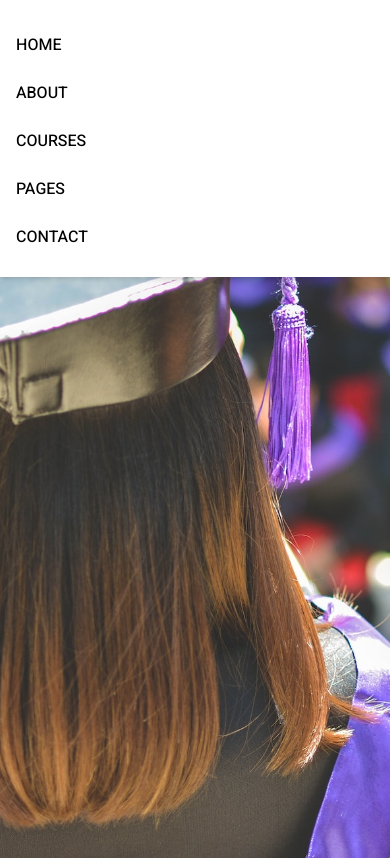
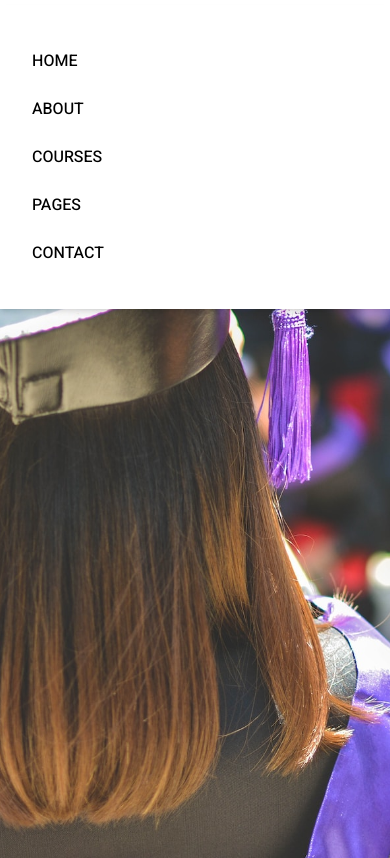
Before and after one commit to rashadulalam/elearning, a website built with Vite: page index.html in a window 390 px wide. Shown: the part 59-917 px from the top of the page. Built offline with nearby package versions, Linux system fonts and the light colour scheme.

Commit message:
Small Fixes

```diff
--- a/index.html
+++ b/index.html
@@ -26,7 +26,7 @@
         </svg>
       </button>
 
-      <nav class="absolute sm:static sm:flex sm:items-center top-16 left-0 right-0 p-4 sm:p-0 bg-white shadow-md sm:shadow-none" id="menu">
+      <nav class="absolute sm:static sm:flex sm:items-center top-16 left-0 right-0 p-8 sm:p-0 bg-white shadow-md sm:shadow-none" id="menu">
         <ul class="sm:flex ">
           <li><a href="" class="block py-3 sm:px-4 sm: sm:py-6 sm:text-sm uppercase font-medium cursor-pointer hover:text-teal-400 transition-all duration-200">Home</a></li>
           <li><a href="" class="block py-3 sm:px-4 sm:py-6 sm:text-sm uppercase font-medium cursor-pointer hover:text-teal-400 transition-all duration-200">About</a></li>
--- a/package.json
+++ b/package.json
@@ -4,7 +4,8 @@
   "description": "",
   "main": "index.js",
   "scripts": {
-    "start": "vite"
+    "dev": "vite",
+    "build": "vite build"
   },
   "keywords": [],
   "author": "",
```
